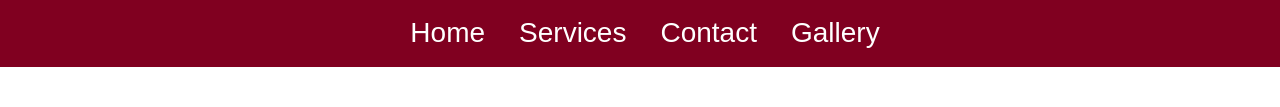
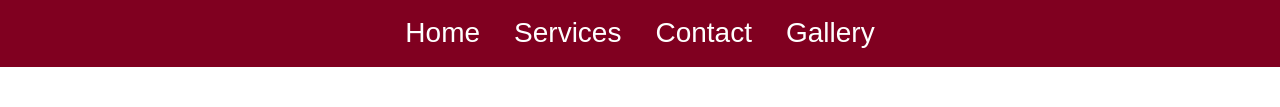
Before and after one commit to Ruben725/elitemzroofing-website, a plain HTML site: page elitemzr/contact.html in a window 1280 px wide. Shown: the part 273-380 px from the top of the page. Drawn offline with Linux system fonts and the light colour scheme.

Commit message:
fixed menu item

```diff
--- a/elitemzr/contact.html
+++ b/elitemzr/contact.html
@@ -15,7 +15,7 @@
 
     <nav class="navbar">
      <ul class="nav-menu">
-        <li></li><a href = "index.html">Home</a></li>
+        <li><a href = "index.html">Home</a></li>
         <li><a href = "services.html">Services</a></li>
         <li><a href = "contact.html">Contact</a></li>
         <li><a href = "gallery.html">Gallery</a></li>
```
Also changed, not shown: elitemzr/gallery.html (+1 -1 lines), elitemzr/services.html (+1 -1 lines).
